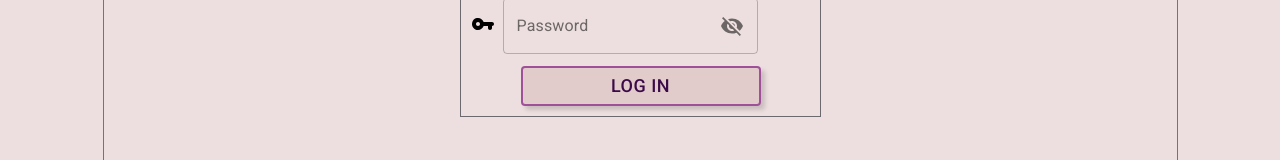
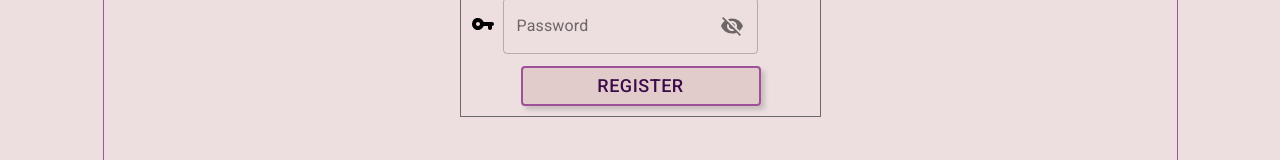
Before and after one commit to Larysa1387/goit-react-hw-08-phonebook, a React (Create React App) app: page /register in a window 1280 px wide. Shown: the part 280-440 px from the top of the page. Built offline with nearby package versions, Linux system fonts and the light colour scheme.

Commit message:
cleaned code

```diff
--- a/src/views/RegisterView.js
+++ b/src/views/RegisterView.js
@@ -19,9 +19,6 @@ import VisibilityOff from "@material-ui/icons/VisibilityOff";
 import Button from "@material-ui/core/Button";
 
 export default function RegisterView() {
-  // const [name, setName] = useState("");
-  // const [email, setEmail] = useState("");
-  // const [password, setPassword] = useState("");
   const dispatch = useDispatch();
   const [values, setValues] = useState({
     amount: "",
@@ -137,45 +134,8 @@ export default function RegisterView() {
         </Grid>
 
         <Button variant="outlined" type="submit" className={s.btn_submit}>
-          Log In
+          Register
         </Button>
-
-        {/* <label className={s.label}>
-          Name
-          <input
-            className={s.input}
-            type="text"
-            name="name"
-            value={name}
-            onChange={handleChange}
-          />
-        </label> */}
-
-        {/* <label className={s.label}>
-          Email
-          <input
-            className={s.input}
-            type="email"
-            name="email"
-            value={email}
-            onChange={handleChange}
-          />
-        </label>
-
-        <label className={s.label}>
-          Password
-          <input
-            className={s.input}
-            type="password"
-            name="password"
-            value={password}
-            onChange={handleChange}
-          />
-        </label>
-
-        <button className={s.btn_submit} type="submit">
-          Register
-        </button> */}
       </form>
     </div>
   );
```
